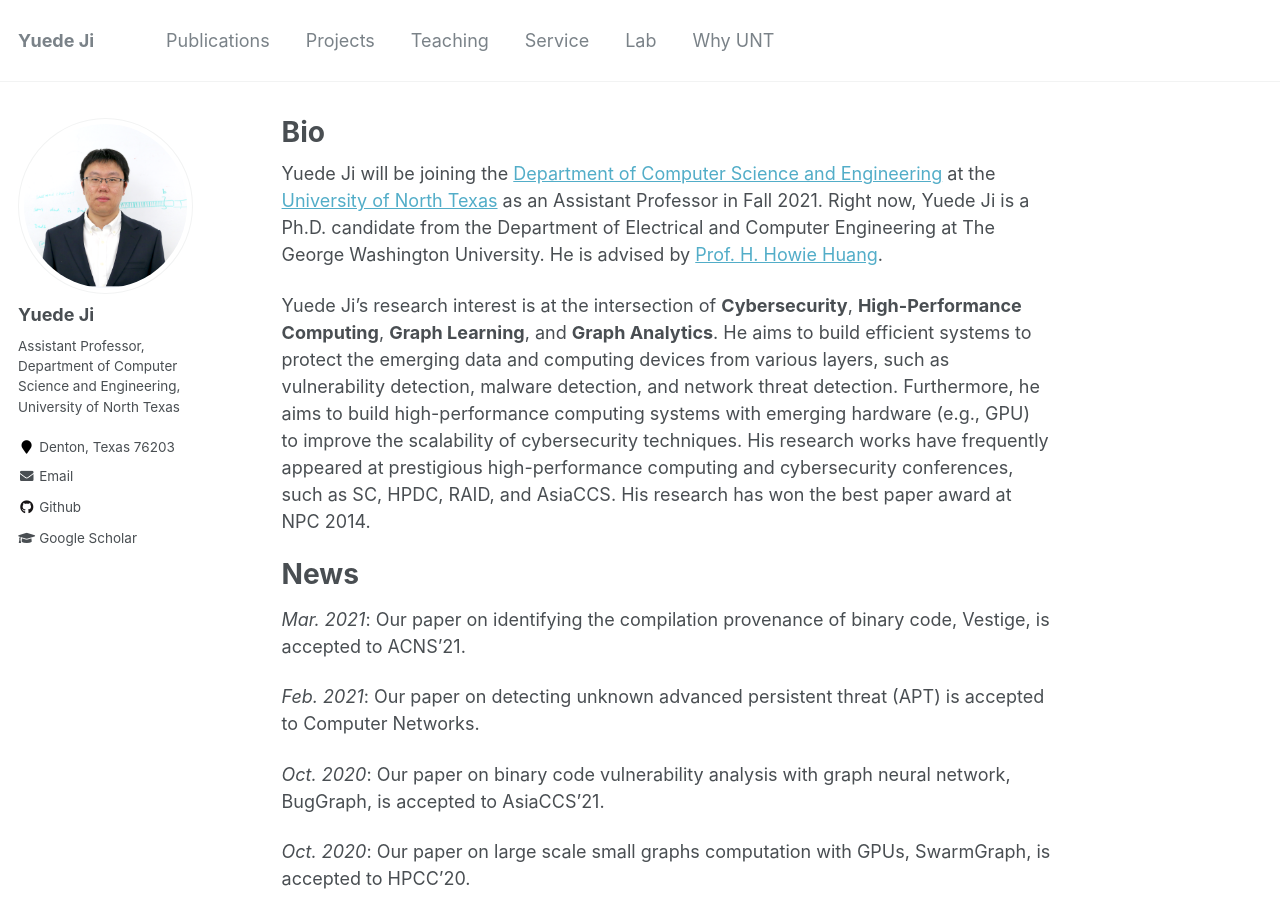
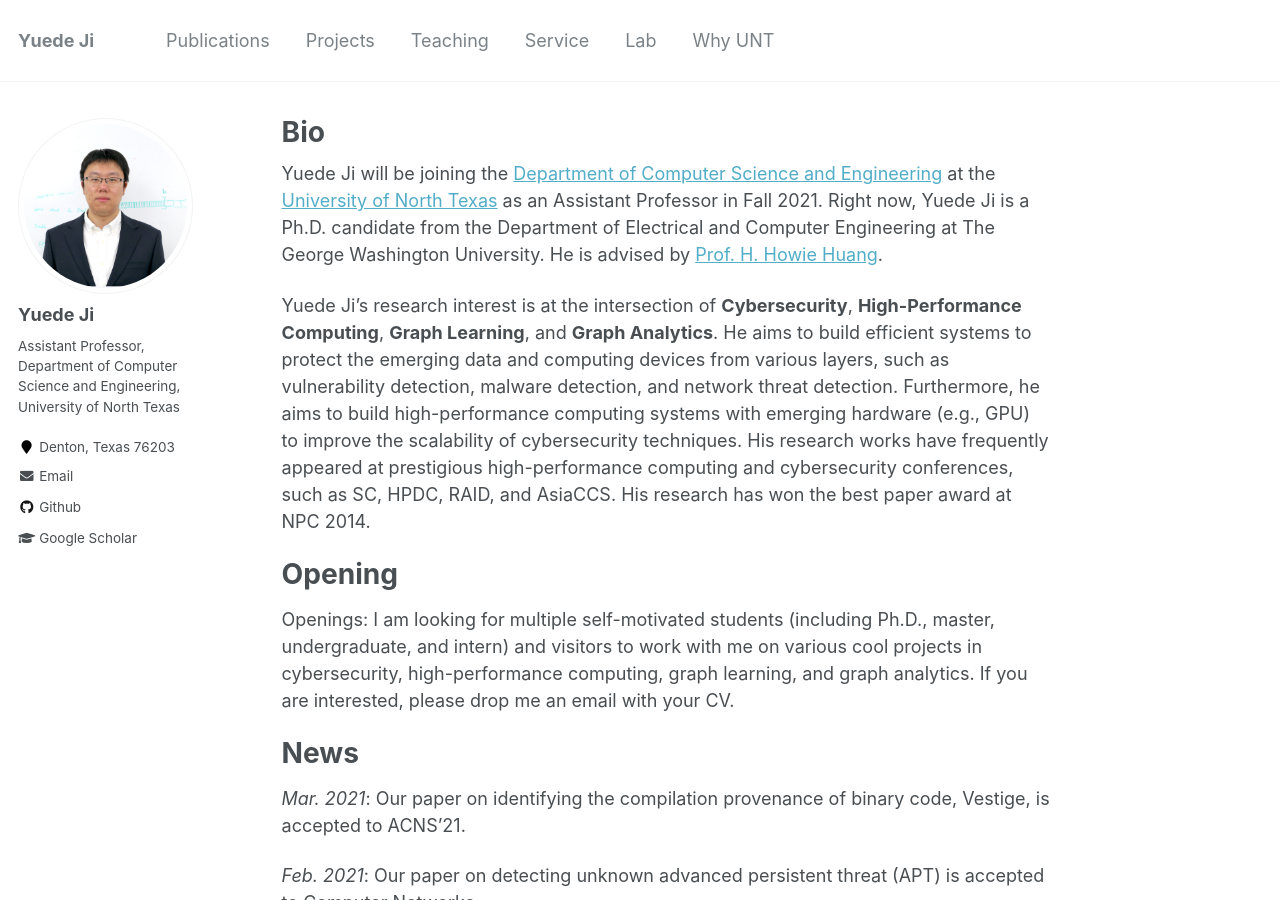
Before and after one commit to yuede/yuede.github.io, a Jekyll site: the page built from _pages/about.md, in a window 1280 px wide and 900 px high. Built offline with Jekyll 4.4.1, drawn with Linux system fonts in a browser that asks for light colours.

Commit message:
add openings

```diff
--- a/_pages/about.md
+++ b/_pages/about.md
@@ -12,6 +12,9 @@ Yuede Ji will be joining the [Department of Computer Science and Engineering](ht
 
 Yuede Ji's research interest is at the intersection of <strong>Cybersecurity</strong>, <strong>High-Performance Computing</strong>, <strong>Graph Learning</strong>, and <strong>Graph Analytics</strong>. He aims to build efficient systems to protect the emerging data and computing devices from various layers, such as vulnerability detection, malware detection, and network threat detection. Furthermore, he aims to build high-performance computing systems with emerging hardware (e.g., GPU) to improve the scalability of cybersecurity techniques. His research works have frequently appeared at prestigious high-performance computing and cybersecurity conferences, such as SC, HPDC, RAID, and AsiaCCS. His research has won the best paper award at NPC 2014.
 
+Opening
+======
+Openings: I am looking for multiple self-motivated students (including Ph.D., master, undergraduate, and intern) and visitors to work with me on various cool projects in cybersecurity, high-performance computing, graph learning, and graph analytics. If you are interested, please drop me an email with your CV.
 
 News
 ======
```
